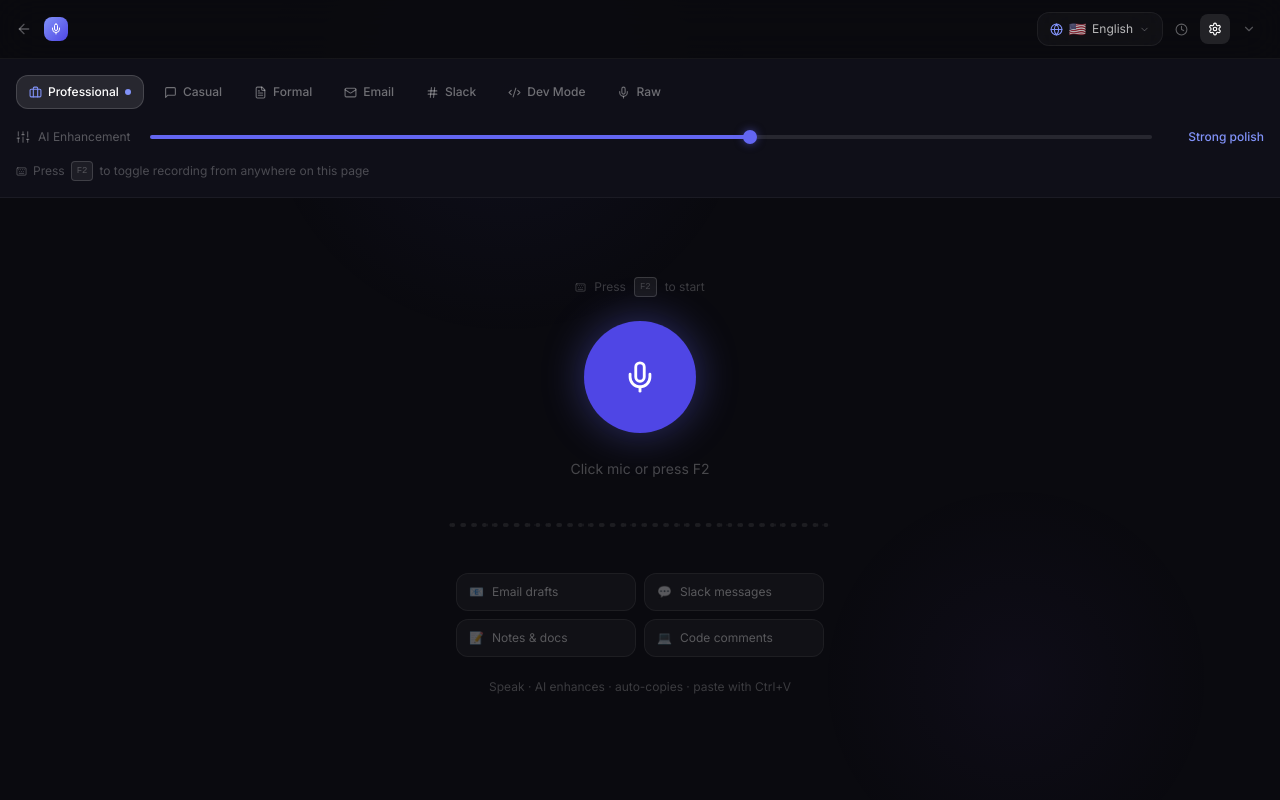
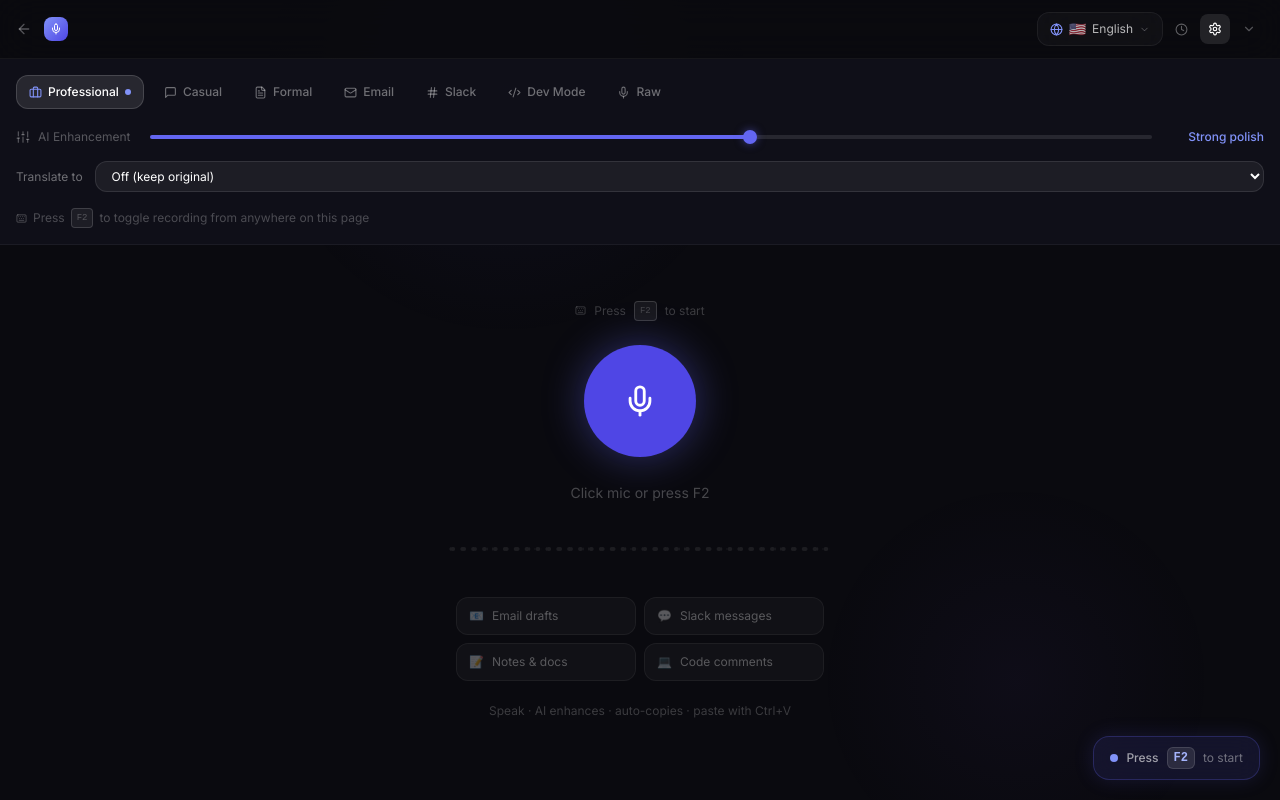
Before and after one commit to haseebsocialmediamanager-tech/voiceflow-ai, a Next.js app: page /app in a window 1280 px wide. Both pictures are taken after a click on the button 1215 px from the left and 29 px from the top of the page. Built offline with nearby package versions, Linux system fonts and the light colour scheme.

Commit message:
feat: add translate-to feature + F2 floating badge on app page

```diff
--- a/src/app/app/page.tsx
+++ b/src/app/app/page.tsx
@@ -36,12 +36,39 @@ export default function AppPage() {
   const [compact, setCompact] = useState(false);
   const [showShortcutHint, setShowShortcutHint] = useState(true);
   const [isMobile, setIsMobile] = useState(false);
+  const [translateTo, setTranslateTo] = useState("none");
 
   const recognitionRef = useRef<any>(null);
   const accumulatedRef = useRef<string>("");
   const streamRef = useRef<MediaStream | null>(null);
   const languageRef = useRef(language);
+  const translateToRef = useRef(translateTo);
   const isLang = getLang(language);
+
+  useEffect(() => { translateToRef.current = translateTo; }, [translateTo]);
+
+  // Free Google Translate (no API key needed)
+  const translateText = useCallback(async (text: string, fromLang: string, toLang: string): Promise<string> => {
+    if (!toLang || toLang === "none") return text;
+    // Map speech recognition codes to Google Translate codes
+    const gtrans: Record<string, string> = {
+      "en-US": "en", "en-GB": "en", "ur-PK": "ur", "ar-SA": "ar", "ar-AE": "ar",
+      "hi-IN": "hi", "es-ES": "es", "es-MX": "es", "fr-FR": "fr", "de-DE": "de",
+      "zh-CN": "zh-CN", "zh-TW": "zh-TW", "ja-JP": "ja", "ko-KR": "ko",
+      "ru-RU": "ru", "pt-BR": "pt", "it-IT": "it", "tr-TR": "tr", "fa-IR": "fa",
+      "bn-BD": "bn", "pa-IN": "pa", "ms-MY": "ms", "id-ID": "id", "nl-NL": "nl",
+    };
+    const from = gtrans[fromLang] || "auto";
+    if (from === toLang) return text;
+    try {
+      const url = `https://translate.googleapis.com/translate_a/single?client=gtx&sl=${from}&tl=${toLang}&dt=t&q=${encodeURIComponent(text)}`;
+      const res = await fetch(url);
+      const data = await res.json();
+      return data[0].map((c: any) => c[0]).join("");
+    } catch {
+      return text;
+    }
+  }, []);
 
   // Keep languageRef in sync so callbacks always have the latest language
   useEffect(() => { languageRef.current = language; }, [language]);
@@ -187,10 +214,16 @@ export default function AppPage() {
     setTranscript(text);
     setLiveText("");
 
+    // Translate first if a target language is selected
+    const toLang = translateToRef.current;
+    const baseText = toLang !== "none"
+      ? await translateText(text, languageRef.current, toLang)
+      : text;
+
     if (enhanceLevel > 0 && enhanceMode !== "raw") {
       setIsEnhancing(true);
       try {
-        const result = await enhanceText(text, enhanceMode, enhanceLevel, language);
+        const result = await enhanceText(baseText, enhanceMode, enhanceLevel, language);
         setEnhanced(result);
         setActiveTab("enhanced");
 
@@ -206,23 +239,23 @@ export default function AppPage() {
           mode: enhanceMode, language, createdAt: new Date().toISOString(),
         });
       } catch {
-        setEnhanced(text);
-        await navigator.clipboard.writeText(text).catch(() => {});
+        setEnhanced(baseText);
+        await navigator.clipboard.writeText(baseText).catch(() => {});
         toast.success("Copied! Paste with Ctrl+V", { duration: 3000 });
       } finally {
         setIsEnhancing(false);
       }
     } else {
-      setEnhanced(text);
-      const mode = injectTextAtCursor(text);
+      setEnhanced(baseText);
+      const mode = injectTextAtCursor(baseText);
       if (mode === "clipboard") {
-        await navigator.clipboard.writeText(text).catch(() => {});
+        await navigator.clipboard.writeText(baseText).catch(() => {});
         toast.success("Copied! Paste anywhere with Ctrl+V", { icon: "📋", duration: 4000 });
       } else {
         toast.success("Text injected!", { icon: "✍️" });
       }
     }
-  }, [setRecording, setTranscript, setEnhanced, enhanceMode, enhanceLevel, language, addToHistory]);
+  }, [setRecording, setTranscript, setEnhanced, enhanceMode, enhanceLevel, language, addToHistory, translateText]);
 
   const toggleRecording = useCallback(() => {
     if (isRecording) stopRecording();
@@ -394,6 +427,31 @@ export default function AppPage() {
             <div className="px-4 py-4 space-y-4">
               <ModeSelector mode={enhanceMode} onChange={setEnhanceMode} />
               <EnhancementSlider value={enhanceLevel} onChange={setEnhanceLevel} />
+              {/* Translate row */}
+              <div className="flex items-center gap-3">
+                <span className="text-xs text-white/40 flex-shrink-0">Translate to</span>
+                <select
+                  value={translateTo}
+                  onChange={(e) => setTranslateTo(e.target.value)}
+                  className="flex-1 px-3 py-1.5 rounded-xl text-xs text-white outline-none"
+                  style={{ background: "rgba(255,255,255,0.06)", border: "1px solid rgba(255,255,255,0.1)" }}
+                >
+                  <option value="none">Off (keep original)</option>
+                  <option value="en">🇺🇸 English</option>
+                  <option value="ur">🇵🇰 Urdu</option>
+                  <option value="ar">🇸🇦 Arabic</option>
+                  <option value="hi">🇮🇳 Hindi</option>
+                  <option value="es">🇪🇸 Spanish</option>
+                  <option value="fr">🇫🇷 French</option>
+                  <option value="de">🇩🇪 German</option>
+                  <option value="zh-CN">🇨🇳 Chinese</option>
+                  <option value="ja">🇯🇵 Japanese</option>
+                  <option value="ko">🇰🇷 Korean</option>
+                  <option value="ru">🇷🇺 Russian</option>
+                  <option value="tr">🇹🇷 Turkish</option>
+                  <option value="pt">🇧🇷 Portuguese</option>
+                </select>
+              </div>
               {!isMobile && (
                 <p className="text-xs text-white/25 flex items-center gap-1.5">
                   <Keyboard size={11} />
@@ -672,6 +730,31 @@ export default function AppPage() {
           )}
         </AnimatePresence>
       </div>
+
+      {/* Floating F2 shortcut badge — desktop only */}
+      {!isMobile && (
+        <motion.button
+          onClick={toggleRecording}
+          whileHover={{ scale: 1.06 }} whileTap={{ scale: 0.94 }}
+          className="fixed bottom-5 right-5 z-50 flex items-center gap-2 px-4 py-2.5 rounded-2xl select-none"
+          style={{
+            background: isRecording ? "rgba(239,68,68,0.15)" : "rgba(99,102,241,0.12)",
+            border: isRecording ? "1px solid rgba(239,68,68,0.3)" : "1px solid rgba(99,102,241,0.25)",
+            backdropFilter: "blur(12px)",
+            boxShadow: isRecording ? "0 0 20px rgba(239,68,68,0.2)" : "0 0 20px rgba(99,102,241,0.15)",
+          }}
+        >
+          <div className={`w-2 h-2 rounded-full flex-shrink-0 ${isRecording ? "bg-red-400 animate-pulse" : "bg-brand-400"}`} />
+          <span className="text-xs text-white/60 font-medium">
+            {isRecording ? "Recording..." : "Press"}
+          </span>
+          <kbd className="text-xs font-bold px-1.5 py-0.5 rounded-md"
+            style={{ background: "rgba(255,255,255,0.1)", color: isRecording ? "#f87171" : "#a5b4fc", border: "1px solid rgba(255,255,255,0.12)" }}>
+            F2
+          </kbd>
+          {!isRecording && <span className="text-xs text-white/40">to start</span>}
+        </motion.button>
+      )}
     </div>
   );
 }
```
